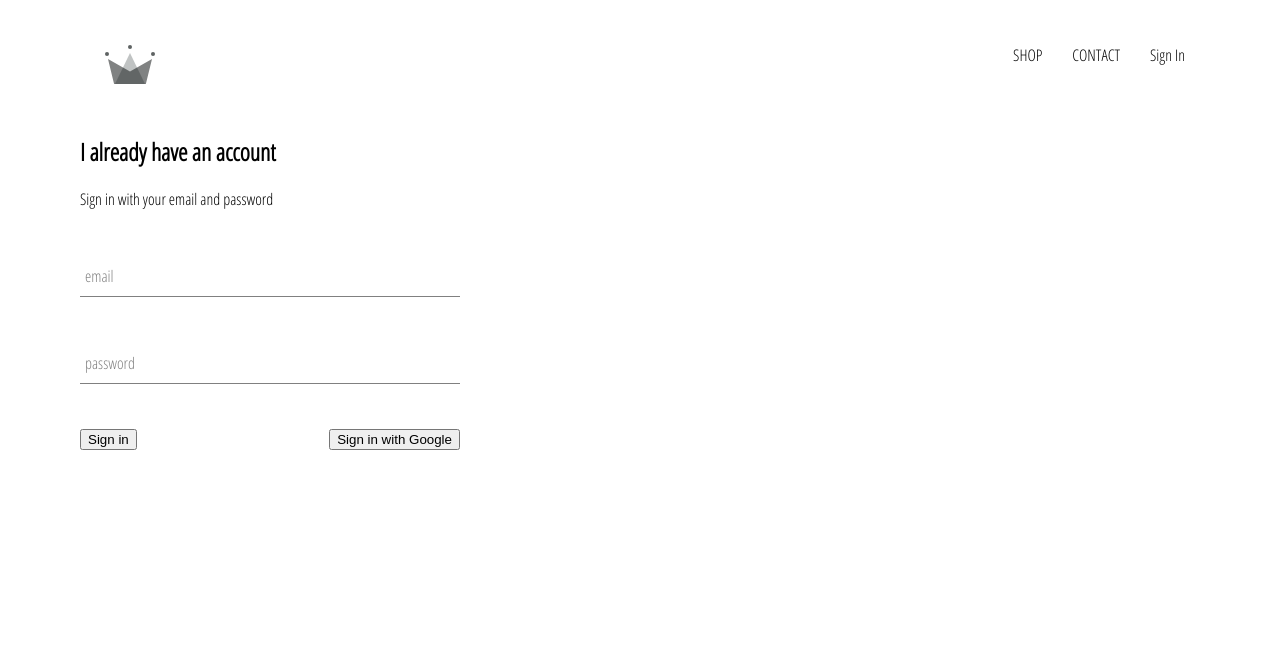
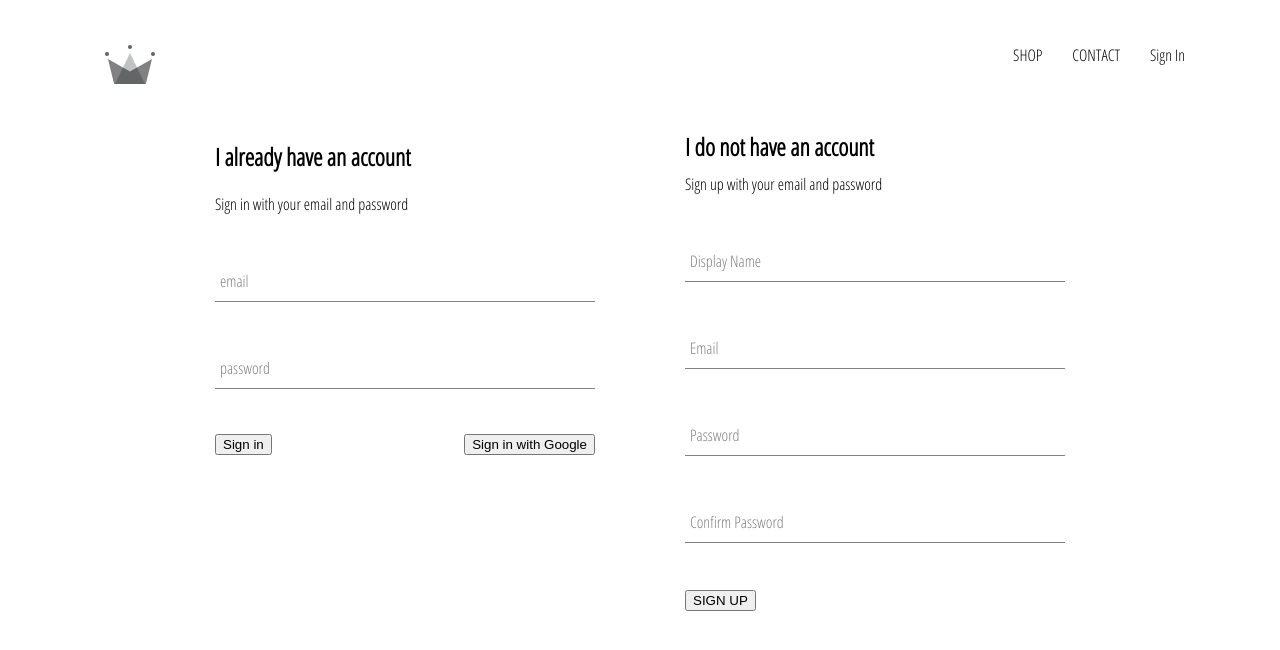
Before and after one commit to Luis846/crwn-clothing, a React (Create React App) app: page /signin in a window 1280 px wide. Shown: the top 650 px of the page. Built offline with nearby package versions, Linux system fonts and the light colour scheme; no server answers.

Commit message:
implemented firebase utils

```diff
--- a/src/App.js
+++ b/src/App.js
@@ -5,7 +5,7 @@ import {Switch, Route} from 'react-router-dom';
 import ShopPage from'./pages/shop/shop.components.jsx';
 import Header from './components/header/header-component';
 import SignInAndSignUpPage from './pages/sign-in-and-sign-up/sign-in-and-sign-up.component';
-import { auth } from './firebase/firebase.utils';
+import { auth, createUserProfileDocument } from './firebase/firebase.utils';
 
 
 
@@ -21,8 +21,22 @@ class App extends React.Component {
 
 
 componentDidMount() {
-  this.unsubscribeFromAuth = auth.onAuthStateChanged(user => {
-    this.setState({currentUser: user})
+  this.unsubscribeFromAuth = auth.onAuthStateChanged(async userAuth => {
+    if(userAuth){
+      const userRef = await createUserProfileDocument(userAuth);
+
+      userRef.onSnapshot(snapShot => {
+        this.setState({
+          currentUser: {
+            id: snapShot.id,
+          ...snapShot.data()
+          }
+        })
+      });
+    }
+    else{
+      this.setState({currentUser: userAuth});
+    }
   })
 }
 
--- /dev/null
+++ b/src/components/sign-up/sign-up.component.jsx
@@ -0,0 +1,88 @@
+import React from 'react';
+import FormInput from '../form-input/form-input.component';
+import CustomButton from '../custom-button/custom-button.component';
+import './sign-up.styles.scss';
+
+import { auth, createUserProfileDocument} from '../../firebase/firebase.utils';
+
+class SignUp extends React.Component {
+    constructor(){
+        super();
+
+        this.state = {
+            displayName:'',
+            email: '',
+            password: '',
+            confirmPassword: ''
+        }
+    }
+handleSubmit = async event => {
+    event.preventDefault();
+
+    const {displayName, email, password, confirmPassword} = this.state;
+
+    if(password !== confirmPassword){
+        alert("passwords don't match");
+        return;
+    }
+
+    try{
+        const {user} = await auth.createUserWithEmailAndPassword(email, password)
+
+        await createUserProfileDocument(user, {displayName});
+        this.setState({
+            displayName:'',
+            email: '',
+            password: '',
+            confirmPassword: ''
+        });
+
+    }catch(error){
+        console.log(error);
+    }
+
+}
+
+handleChange = event =>{
+    const {name, value} = event.target;
+    this.setState({[name]: value});
+}
+
+
+    render(){
+        const {displayName, email, password, confirmPassword} = this.state;
+
+        return(
+            <div className="sign-up">
+                <h2 className="title">
+                    I do not have an account
+                </h2>
+                <span>Sign up with your email and password</span>
+
+                <form className="sign-up-form" onSubmit={this.handleSubmit}>
+
+                    <FormInput type="text" name="displayName" value={displayName}
+                    onChange={this.handleChange} label="Display Name" required>
+                    </FormInput>
+
+                    <FormInput type="email" name="email" value={email}
+                    onChange={this.handleChange} label="Email" required>
+                    </FormInput>
+
+                    <FormInput type="password" name="password" value={password}
+                    onChange={this.handleChange} label="Password" required>
+                    </FormInput>
+
+                    <FormInput type="password" name="confirmPassword" value={confirmPassword}
+                    onChange={this.handleChange} label="Confirm Password" required>
+                    </FormInput>
+
+                    <CustomButton type="submit">SIGN UP</CustomButton>
+
+                </form>
+            </div>
+        )
+    }
+}
+
+export default SignUp;
--- /dev/null
+++ b/src/components/sign-up/sign-up.styles.scss
@@ -0,0 +1,9 @@
+.sign-up{
+    display: flex;
+    flex-direction: column;
+    width: 380px;
+
+    .title{
+        margin: 10px 0;
+    }
+}
--- a/src/firebase/firebase.utils.js
+++ b/src/firebase/firebase.utils.js
@@ -12,6 +12,35 @@ const config = {
     appId: "1:448141518694:web:bcda0f76b3a840a1c74aa7"
   };
 
+export const createUserProfileDocument = async (userAuth, additionalData) => {
+  if(!userAuth) return;
+
+  const userRef = firestore.doc(`users/${userAuth.uid}`);
+
+  const snapShot = await userRef.get();
+
+  console.log(snapShot);
+
+  if(!snapShot.exists){
+    const {displayName, email} = userAuth;
+    const createdAt = new Date();
+
+    try{
+      await userRef.set({
+        displayName,
+        email,
+        createdAt,
+        ...additionalData
+      })
+    }catch(error){
+      console.log('error creating user', error.message);
+    }
+  }
+
+  return userRef;
+
+}
+
   firebase.initializeApp(config);
 
   export const auth = firebase.auth();
--- a/src/pages/sign-in-and-sign-up/sign-in-and-sign-up.component.jsx
+++ b/src/pages/sign-in-and-sign-up/sign-in-and-sign-up.component.jsx
@@ -1,11 +1,13 @@
 import React from 'react';
 import './sign-in-and-sign-up.styles.scss';
 import SignIn from '../../components/sign-in/sign-in.component';
+import SignUp from '../../components/sign-up/sign-up.component';
 
 const SignInAndSignUpPage = () => (
 
     <div className="sign-in-and-sign-up">
       <SignIn/>
+      <SignUp/>
     </div>
 
 )
--- a/src/pages/sign-in-and-sign-up/sign-in-and-sign-up.styles.scss
+++ b/src/pages/sign-in-and-sign-up/sign-in-and-sign-up.styles.scss
@@ -0,0 +1,6 @@
+.sign-in-and-sign-up {
+    width: 850px;
+    display: flex;
+    justify-content: space-between;
+    margin: 30px auto;
+  }
```
